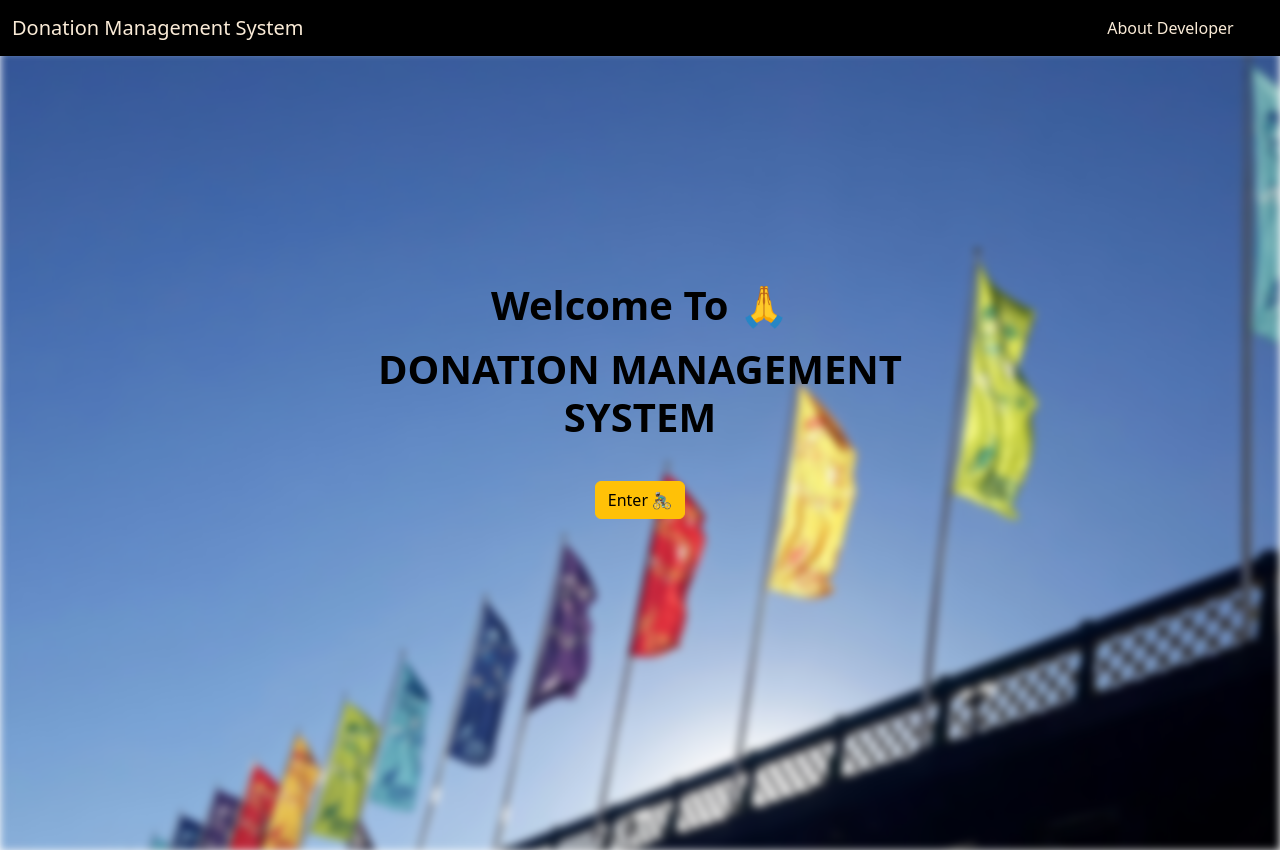
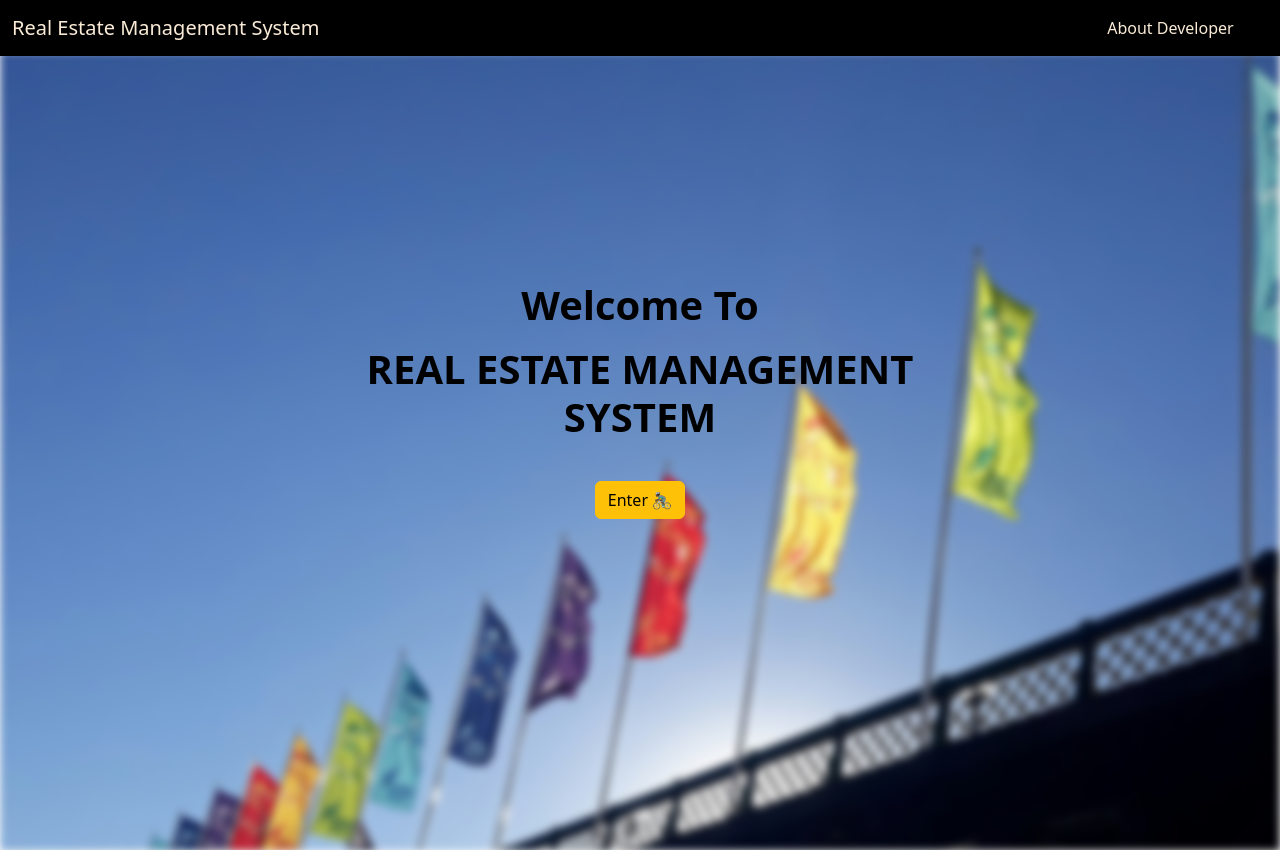
Before and after one commit to jayakrishnagaddam/Real-Estate-Manageement-System, a Flask app: page / in a window 1280 px wide. Shown: the top 850 px of the page. Run offline with Flask 3, Linux system fonts and the light colour scheme; some libraries are stand-ins or nearby versions.

Commit message:
Added Index and Modifications

```diff
--- a/templates/index.html
+++ b/templates/index.html
@@ -31,9 +31,9 @@
 
             </div>
             <h1 class="overlay-text text-center">
-               <p class="" style="color: black;"><b>Welcome To 🙏</b></p>
+               <p class="" style="color: black;"><b>Welcome To</b></p>
                <p class="mt-3" style="color: black;">
-                <b>DONATION MANAGEMENT SYSTEM </b>
+                <b>REAL ESTATE MANAGEMENT SYSTEM </b>
                </p>
                <a type="button" href="{{url_for('home')}}"class="mt-4 btn btn-warning">Enter 🚴🏿‍♂️</a>
                         </h1>
--- a/templates/indexnav.html
+++ b/templates/indexnav.html
@@ -12,7 +12,7 @@
 
 <nav id="navid" class="navbar navbar-expand fixed-top bg-black">
   <div class="container-fluid">
-    <a style="color:antiquewhite;" class="navbar-brand">Donation Management System</a>
+    <a style="color:antiquewhite;" class="navbar-brand">Real Estate Management System</a>
     <button class="navbar-toggler" type="button" data-bs-toggle="collapse" data-bs-target="#navbarSupportedContent" aria-controls="navbarSupportedContent" aria-expanded="false" aria-label="Toggle navigation">
       <span class="navbar-toggler-icon"></span>
     </button>
```
